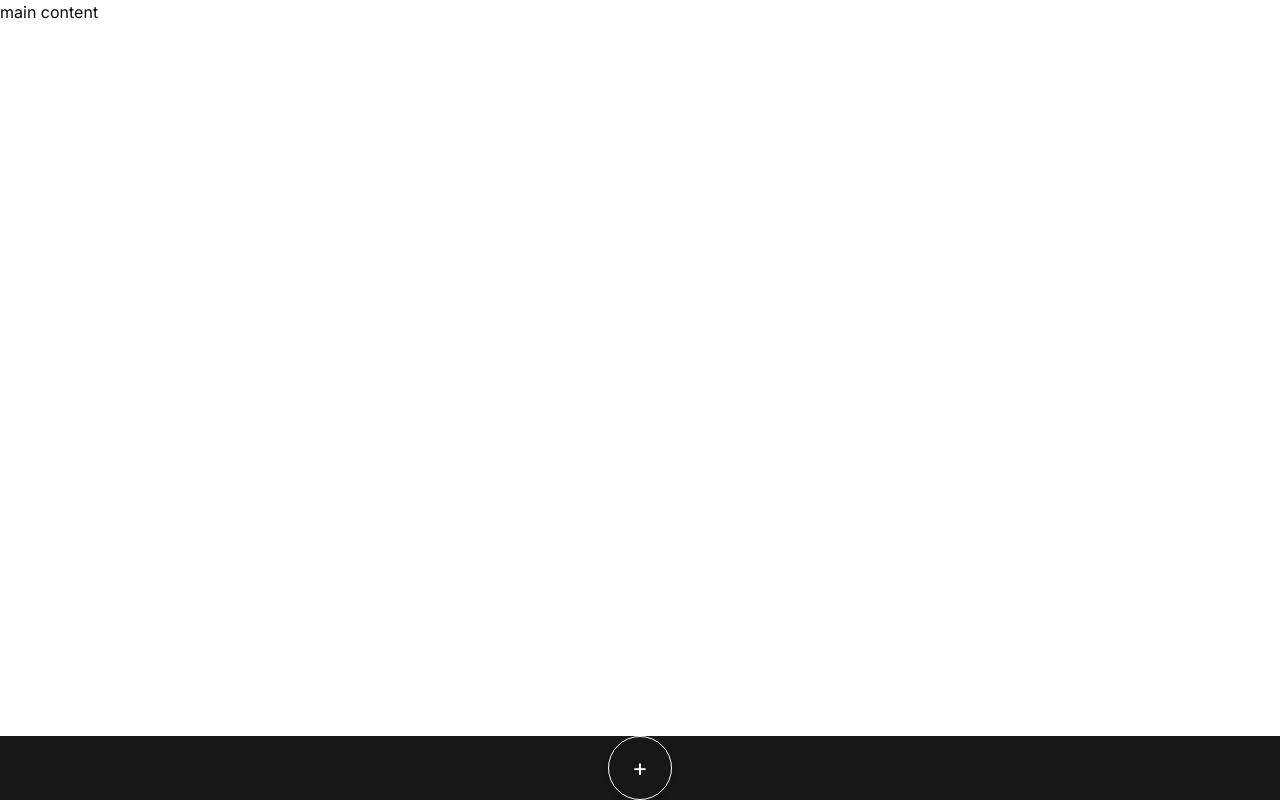
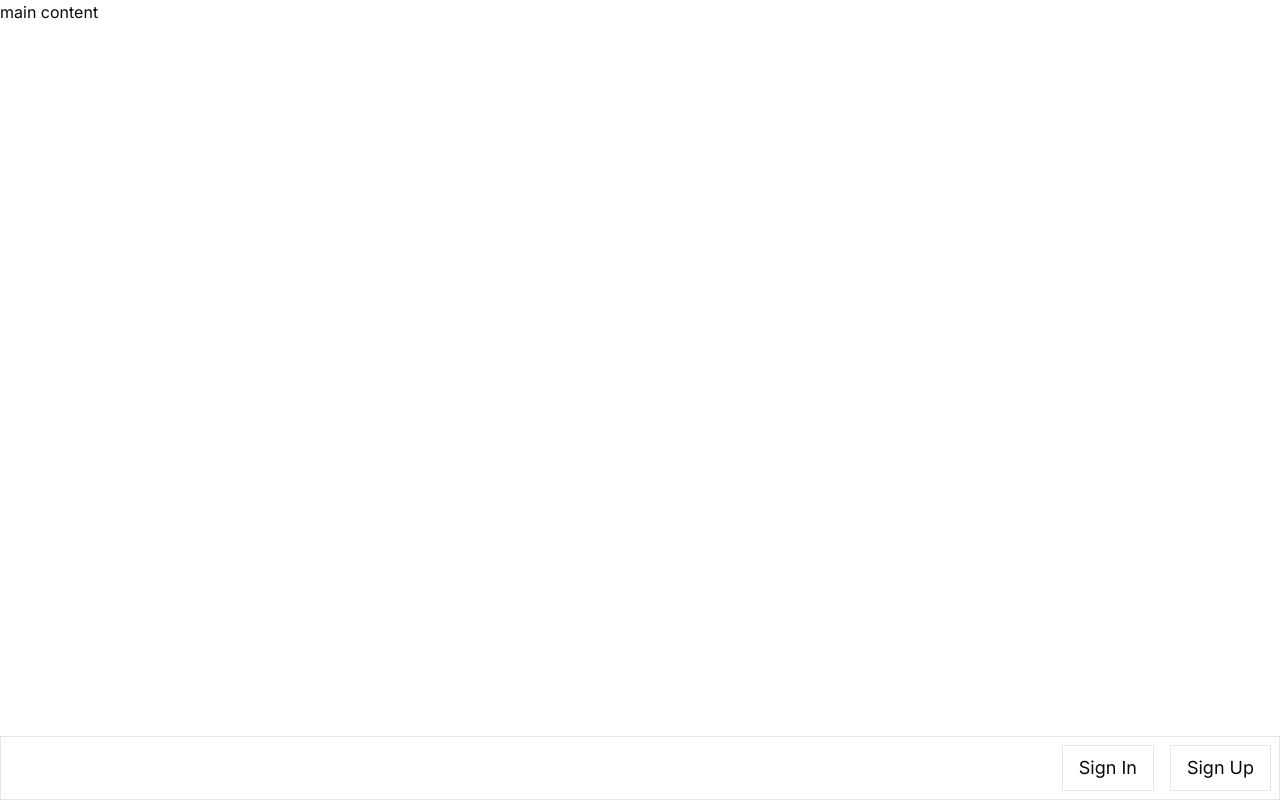
Before and after one commit to sabovyan/bujet, a Next.js app: page / in a window 1280 px wide. Built offline with nearby package versions, Linux system fonts and the light colour scheme.

Commit message:
add userAccount

```diff
--- a/components/Nav.tsx
+++ b/components/Nav.tsx
@@ -1,6 +1,7 @@
 import { userAgent } from 'next/server';
-import { AddExpense } from './AddExpense/AddExpense';
+// import { AddExpense } from './AddExpense/AddExpense';
 import { headers } from 'next/headers';
+import { UserAccount } from './UserAccount/UserAccount';
 
 export function Nav() {
   const headersList = headers();
@@ -8,8 +9,10 @@ export function Nav() {
   const deviceType = agent.device.type as 'mobile' | undefined;
 
   return (
-    <nav className="fixed bottom-0 w-full flex justify-center ps-2 pe-2 bg-primary">
-      <AddExpense deviceType={deviceType || 'desktop'} />
+    <nav className="fixed bottom-0 w-full justify-end items-center flex p-2 border">
+      {/* TODO move to general place */}
+      {/* <AddExpense deviceType={deviceType || 'desktop'} /> */}
+      <UserAccount />
     </nav>
   );
 }
--- /dev/null
+++ b/components/UserAccount/UserAccount.tsx
@@ -0,0 +1,16 @@
+import { RouteType } from 'next/dist/lib/load-custom-routes';
+import Link, { LinkProps } from 'next/link';
+import React from 'react';
+
+function ALink(props: LinkProps<RouteType>) {
+  return <Link {...props} className="border px-4 py-2 text-lg" />;
+}
+
+export function UserAccount() {
+  return (
+    <div className="flex gap-4">
+      <ALink href="/sign-in">Sign In</ALink>
+      <ALink href="/sign-up">Sign Up</ALink>
+    </div>
+  );
+}
--- a/components/formField.tsx
+++ b/components/formField.tsx
@@ -31,7 +31,7 @@ export function NativeSelect({
     <div className="mb-3 flex flex-col items-start">
       <Label htmlFor={id || name}>{label}</Label>
       <select
-        id={id}
+        id={id || name}
         name={name}
         {...selectProps}
         className="w-full bg-white border border-1 px-3 py-1"
```
